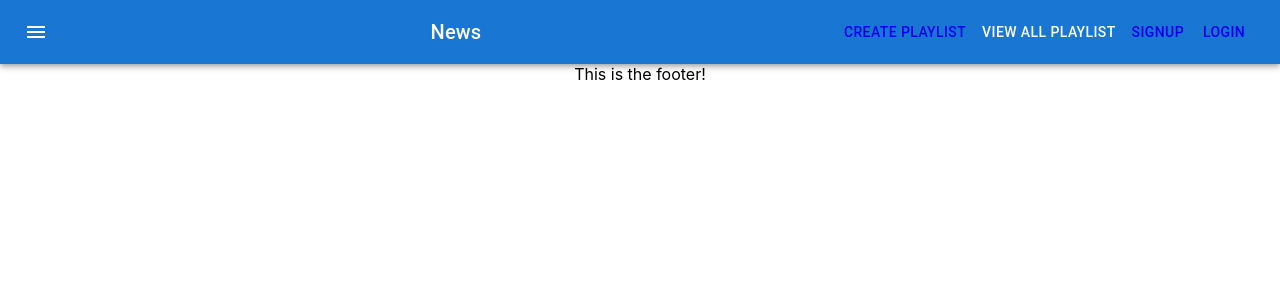
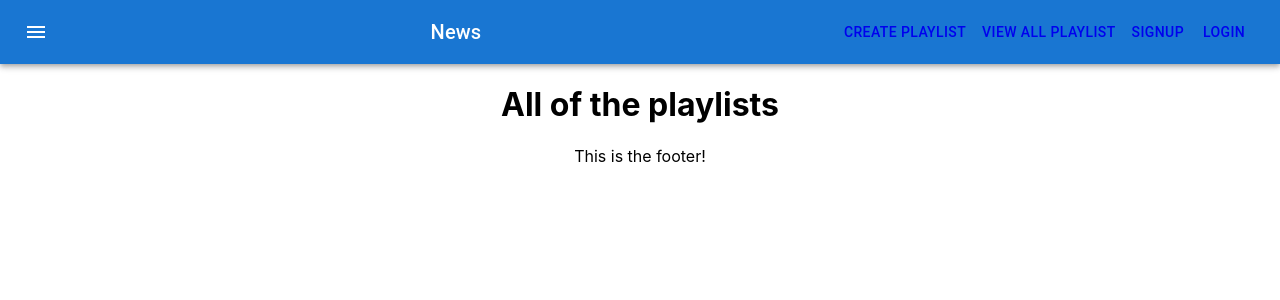
Before and after one commit to CabralE/Vplaylist-client-2, a React (Create React App) app: page /allplaylists in a window 1280 px wide. Shown: the top 300 px of the page. Built offline with nearby package versions, Linux system fonts and the light colour scheme; no server answers.

Commit message:
playlists being retrived

```diff
--- a/src/App.js
+++ b/src/App.js
@@ -7,6 +7,7 @@ import Home from "./screens/Home";
 import SignUp from "./screens/SignUp.jsx";
 import SignIn from "./screens/SignIn.jsx";
 import CreatePlaylist from "./screens/CreatePlaylist.jsx";
+import AllPlaylists from "./screens/ViewPlaylists";
 
 function App() {
   return (
@@ -17,6 +18,7 @@ function App() {
         <Route path="/signup" element={<SignUp />} />
         <Route path="/signin" element={<SignIn />} />
         <Route path="/createplaylist" element={<CreatePlaylist />} />
+        <Route path="/allplaylists" element={<AllPlaylists />} />
       </Routes>
       <Footer />
     </div>
--- a/src/components/NavBar/NavBar.jsx
+++ b/src/components/NavBar/NavBar.jsx
@@ -30,7 +30,11 @@ function NavBar() {
               Create Playlist
             </NavLink>
           </Button>
-          <Button color="inherit">View all Playlist</Button>
+          <Button color="inherit">
+            <NavLink to="/allplaylists" style={{ textDecoration: "none" }}>
+              View all Playlist
+            </NavLink>
+          </Button>
 
           <Button color="inherit">
             <NavLink to="/signup" style={{ textDecoration: "none" }}>
--- /dev/null
+++ b/src/screens/ViewPlaylists.jsx
@@ -0,0 +1,31 @@
+import { allPlaylists } from "../services/playlists";
+import { useState, useEffect } from "react";
+
+function AllPlaylists() {
+  const [playlists, setPlaylists] = useState(null);
+
+  const delay = (duration) => {
+    return new Promise((res) => {
+      setTimeout(res, duration);
+    });
+  };
+  useEffect(() => {
+    const fetchPlaylists = async () => {
+      let allPlaylistsData = await allPlaylists();
+      await delay(1500);
+      setPlaylists(allPlaylistsData);
+    };
+    return () => {
+      fetchPlaylists();
+    };
+  }, []);
+
+  return (
+    <>
+      <h1>All of the playlists</h1>
+      <p>{playlists !== null ? JSON.stringify(playlists) : "loading"}</p>
+    </>
+  );
+}
+
+export default AllPlaylists;
--- /dev/null
+++ b/src/services/playlists.js
@@ -0,0 +1,11 @@
+import api from "./apiConfig";
+
+export const allPlaylists = async () => {
+  try {
+    let response = await api.get("/playlists");
+    let data = await response.data;
+    return data;
+  } catch (error) {
+    console.log(`allPlaylists error: ${error}`);
+  }
+};
```
